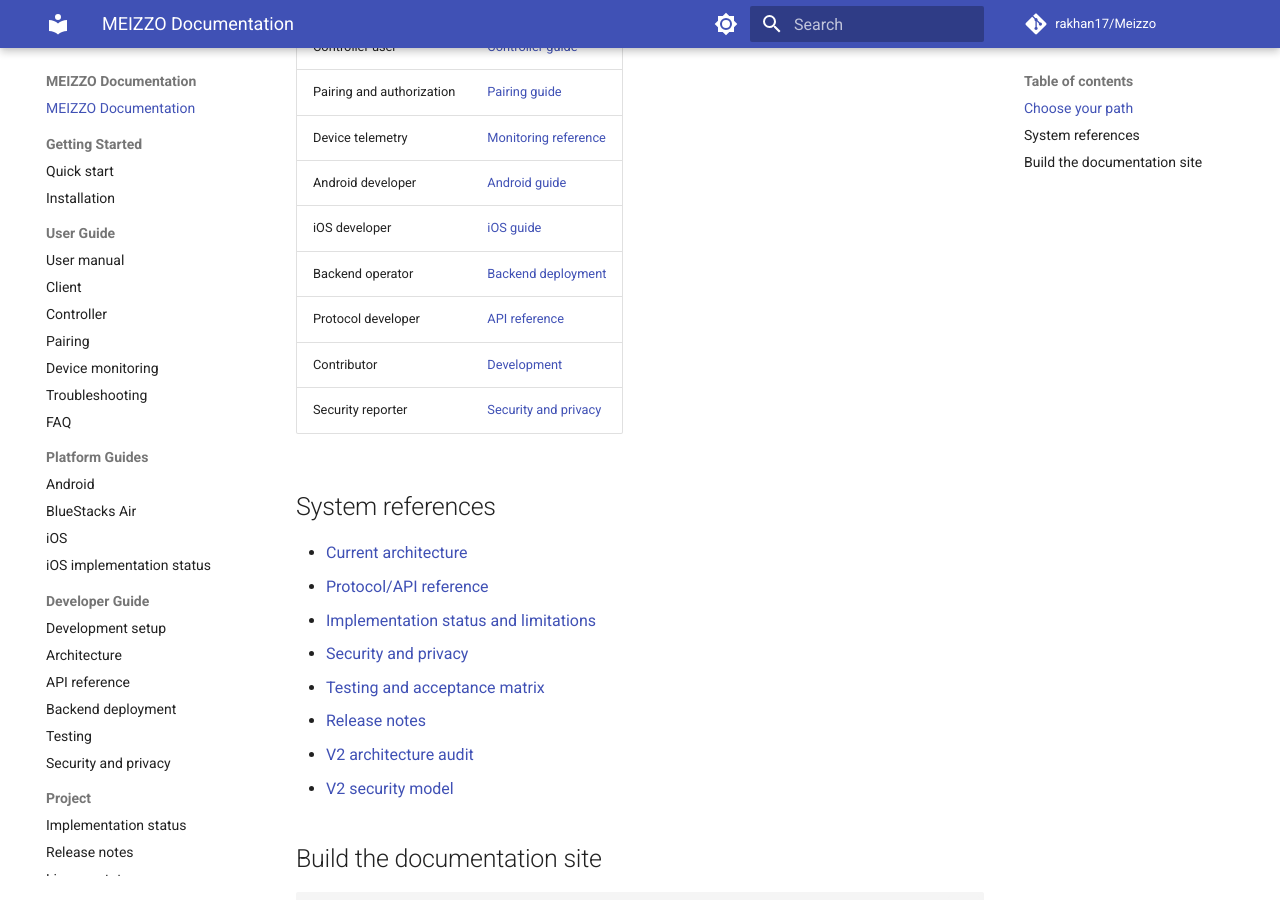
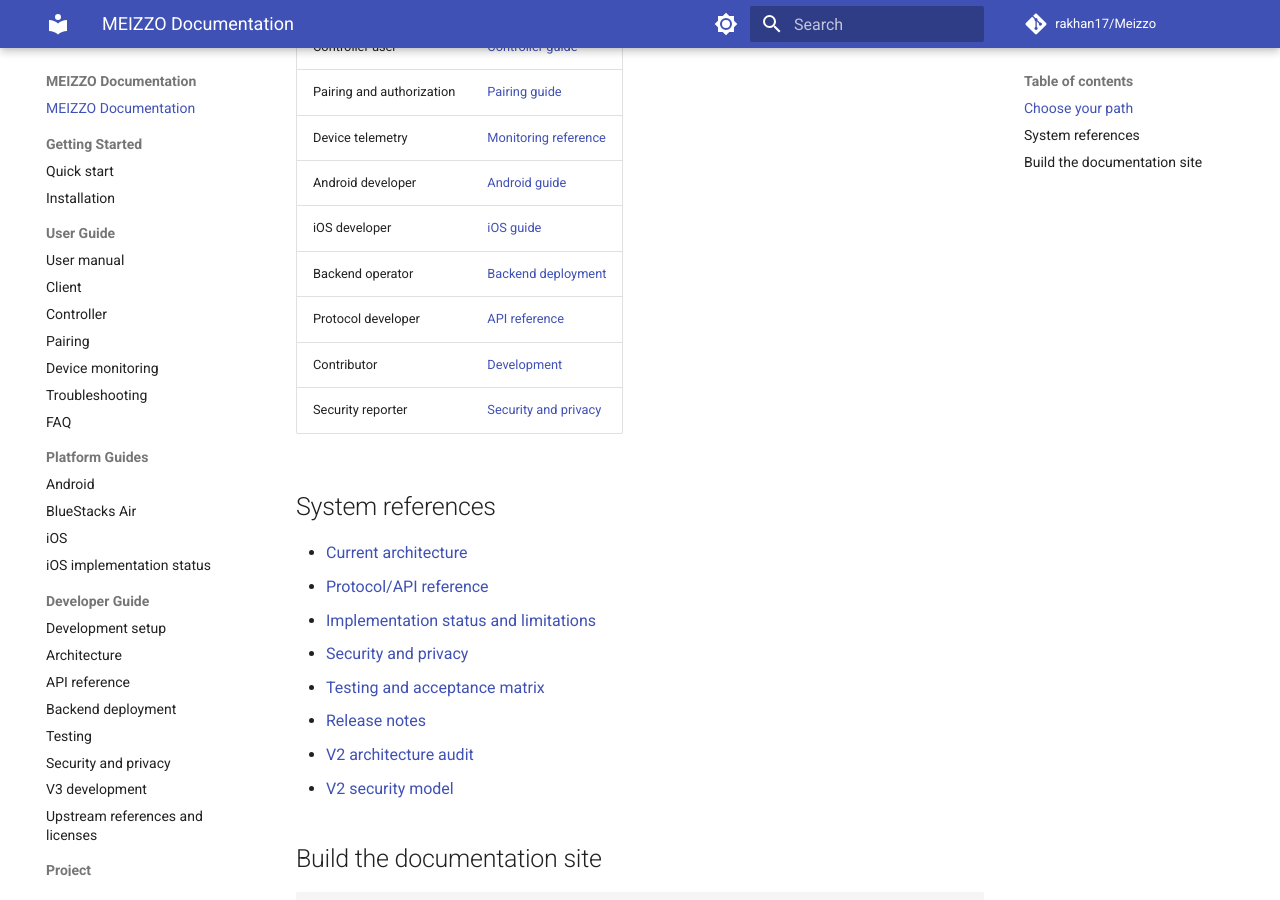
Before and after one commit to rakhan17/Meizzo, an MkDocs documentation site: the page built from docs/index.md, in a window 1280 px wide and 900 px high, scrolled down 553 px. Built offline with MkDocs 1.6.1 and Material for MkDocs 9.7.7, drawn with Linux system fonts in a browser that asks for light colours; comment, search, counter and statistics services are not loaded.

Commit message:
docs: add v3 implementation pages to documentation navigation

```diff
--- a/mkdocs.yml
+++ b/mkdocs.yml
@@ -54,6 +54,8 @@ nav:
       - Backend deployment: backend-deployment.md
       - Testing: testing.md
       - Security and privacy: security-and-privacy.md
+      - V3 development: v3/README.md
+      - Upstream references and licenses: v3/UPSTREAM_AND_LICENSES.md
   - Project:
       - Implementation status: implementation-status.md
       - Release notes: release-notes.md
```
